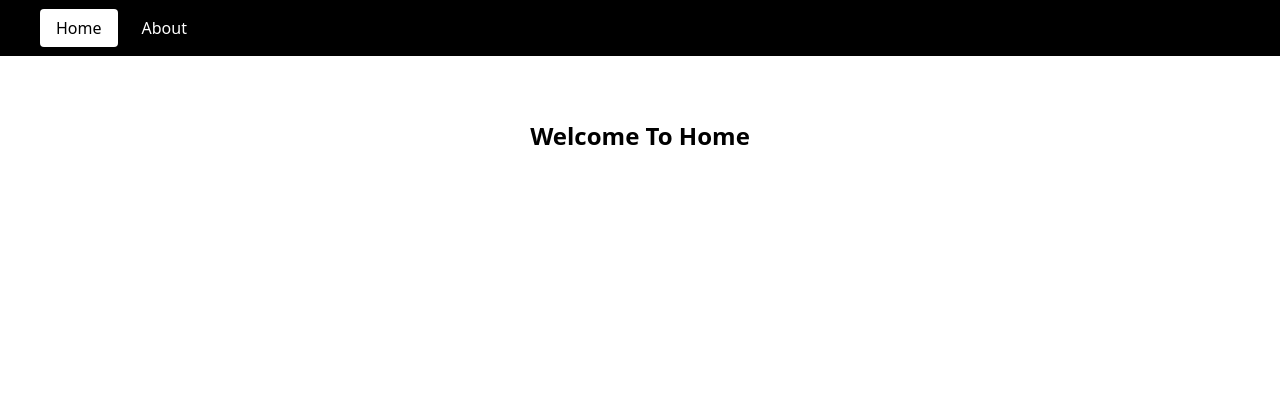
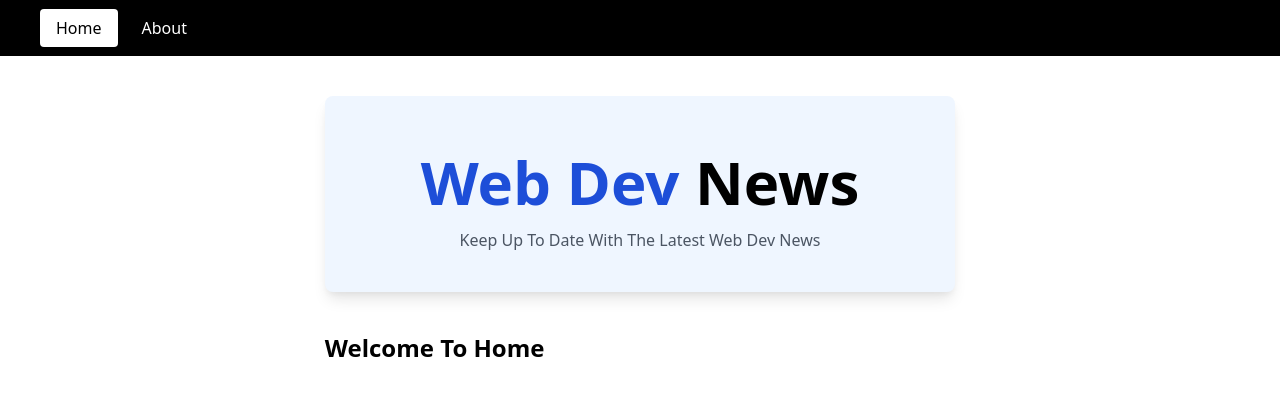
Before and after one commit to 4hmedhabib/web-dev-news, a Next.js app: page / in a window 1280 px wide. Shown: the top 396 px of the page. Built offline with nearby package versions, Linux system fonts and the light colour scheme.

Commit message:
added Header section

```diff
--- /dev/null
+++ b/components/Header.js
@@ -0,0 +1,12 @@
+const Header = () => {
+	return (
+		<div className="mb-10 px-20 py-10 bg-blue-50 shadow-lg rounded-lg text-center hover:shadow-inner hover:bg-white cursor-pointer border-blue-50 hover:border-gray-300 transition ease-out duration-500">
+			<h1 className="text-4xl p-4 md:text-6xl font-bold">
+				<span className="text-blue-700">Web Dev</span> News
+			</h1>
+			<p className="text-gray-600 capitalize">Keep up to date with the latest web dev news</p>
+		</div>
+	);
+};
+
+export default Header;
--- a/components/Layout.js
+++ b/components/Layout.js
@@ -5,7 +5,7 @@ const Layout = ({ children }) => {
 	return (
 		<Fragment>
 			<Nav />
-			<div className="container flex justify-center pt-16">
+			<div className="container flex justify-center pt-10">
 				<main>{children}</main>
 			</div>
 		</Fragment>
--- a/pages/about.js
+++ b/pages/about.js
@@ -1,6 +1,12 @@
+import Head from 'next/head';
 const about = () => {
 	return (
 		<div>
+			<Head>
+				<title>About || Web Dev News</title>
+				<meta name="description" content="Generated by create next app" />
+				<link rel="icon" href="/favicon.ico" />
+			</Head>
 			<h1 className="font-bold text-2xl">About </h1>
 		</div>
 	);
--- a/pages/index.js
+++ b/pages/index.js
@@ -1,4 +1,5 @@
 import Head from 'next/head';
+import Header from '../components/Header';
 
 export default function Home() {
 	return (
@@ -8,6 +9,7 @@ export default function Home() {
 				<meta name="description" content="Generated by create next app" />
 				<link rel="icon" href="/favicon.ico" />
 			</Head>
+			<Header />
 			<h1 className="font-bold text-2xl">Welcome To Home </h1>
 		</div>
 	);
```
